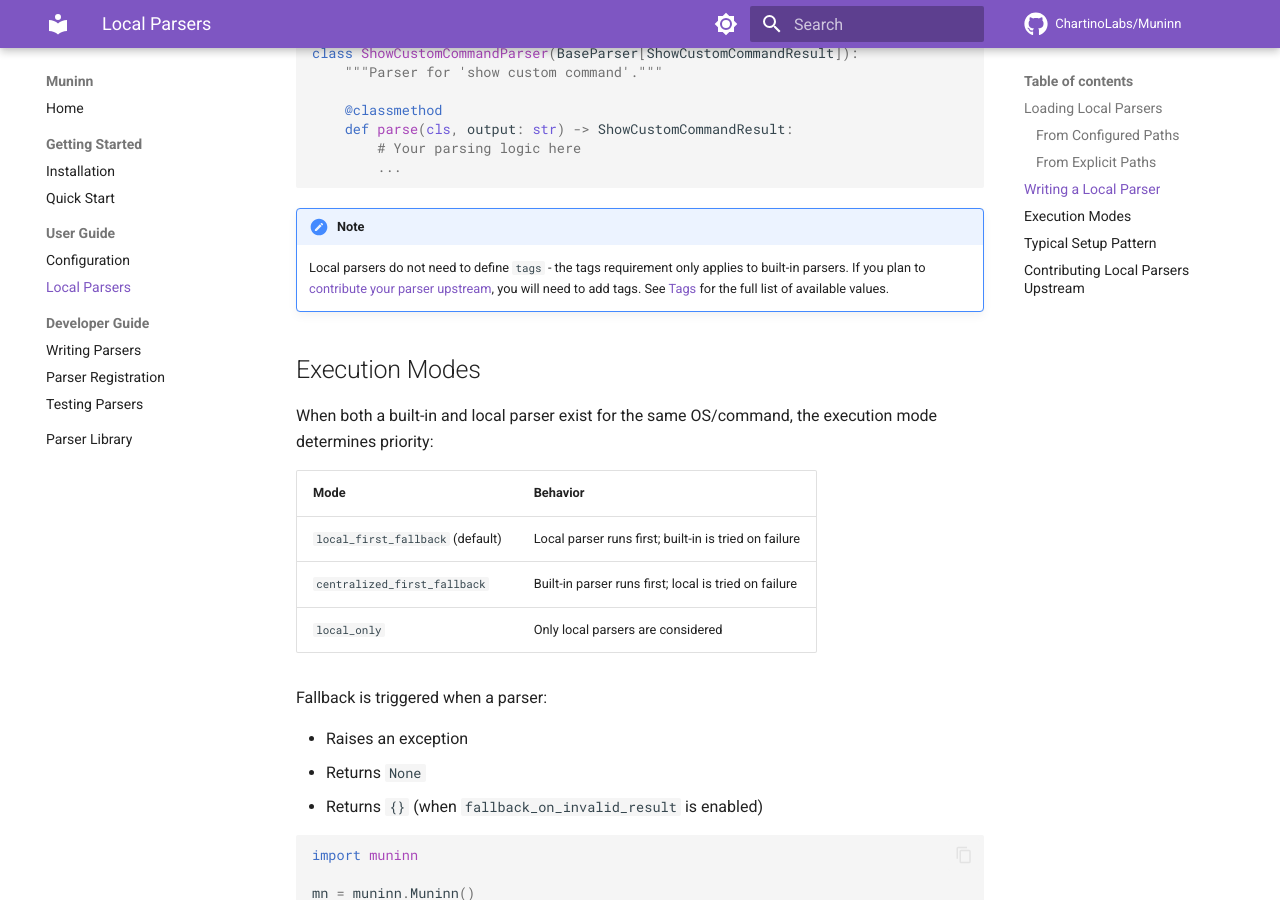
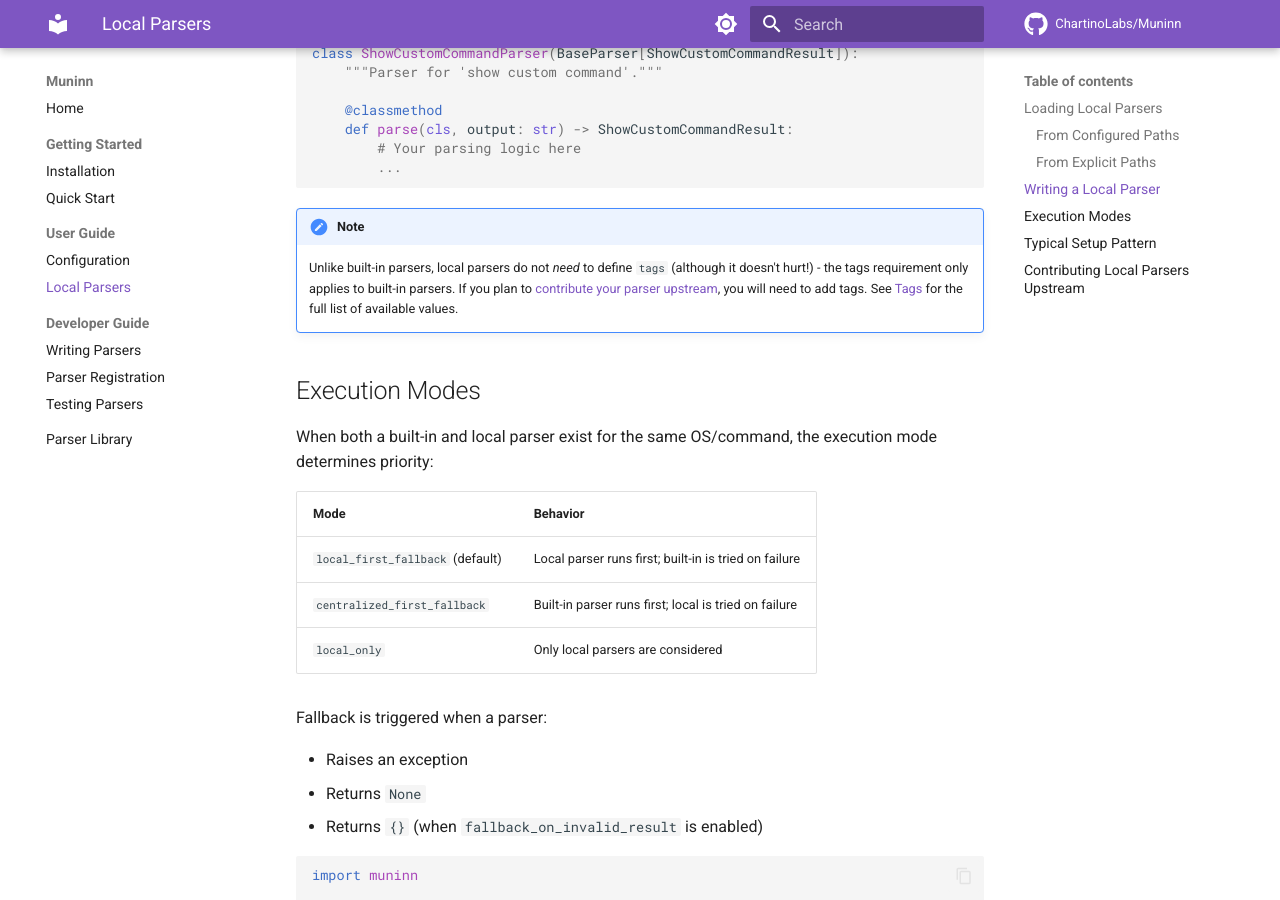
Before and after one commit to ChartinoLabs/Muninn, an MkDocs documentation site: the page built from docs/user-guide/local-parsers.md, in a window 1280 px wide and 900 px high, scrolled down 1355 px. Built offline with MkDocs 1.6.1 and Material for MkDocs 9.7.7, drawn with Linux system fonts in a browser that asks for light colours; comment, search, counter and statistics services are not loaded.

Commit message:
docs: soften tags note wording for local parsers
Co-Authored-By: Claude Opus 4.6 (1M context) <noreply@anthropic.com>

````diff
--- a/docs/user-guide/local-parsers.md
+++ b/docs/user-guide/local-parsers.md
@@ -67,7 +67,7 @@ class ShowCustomCommandParser(BaseParser[ShowCustomCommandResult]):
 ```
 
 !!! note
-    Local parsers do not need to define `tags` - the tags requirement only applies to built-in parsers. If you plan to [contribute your parser upstream](#contributing-local-parsers-upstream), you will need to add tags. See [Tags](../developer-guide/writing-parsers.md#tags) for the full list of available values.
+    Unlike built-in parsers, local parsers do not *need* to define `tags` (although it doesn't hurt!) - the tags requirement only applies to built-in parsers. If you plan to [contribute your parser upstream](#contributing-local-parsers-upstream), you will need to add tags. See [Tags](../developer-guide/writing-parsers.md#tags) for the full list of available values.
 
 ## Execution Modes
 
````
